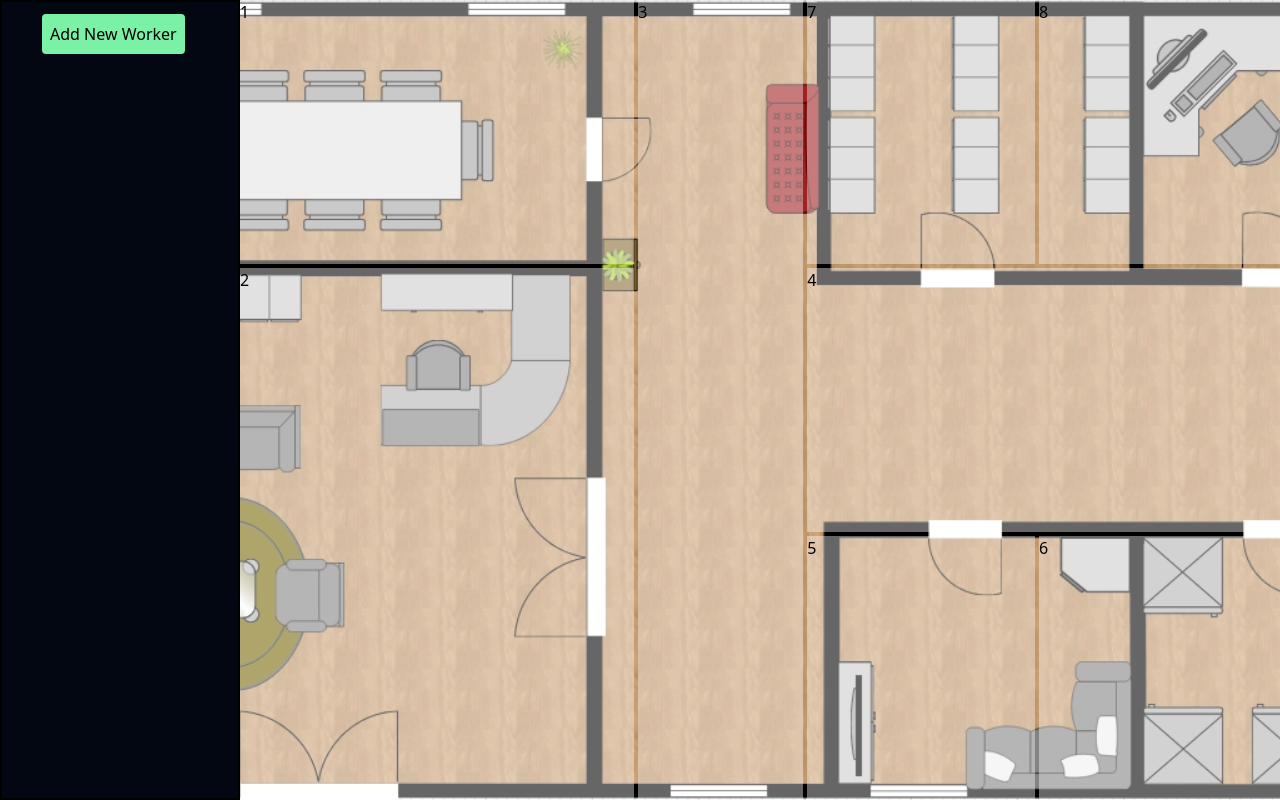
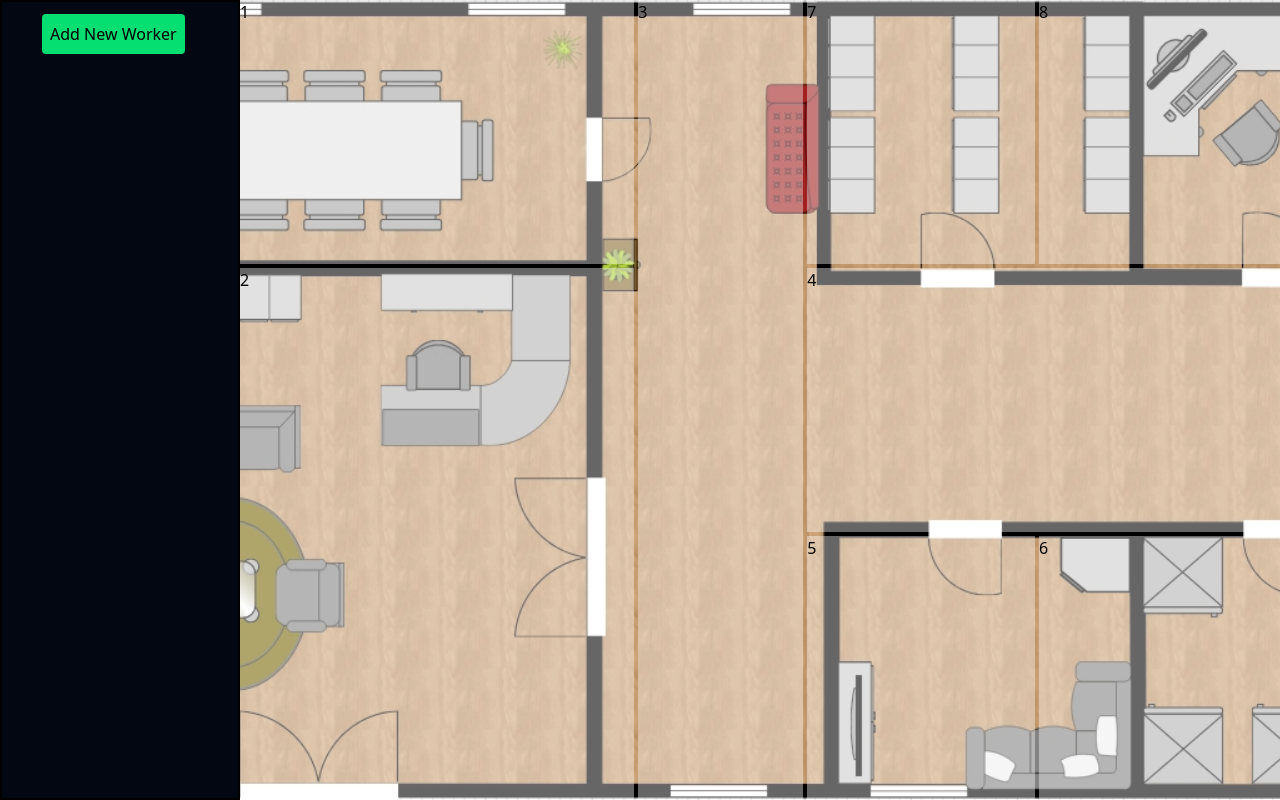
Before and after one commit to vitoCorl1/WorkSphere, a website: page src/index.html in a window 1280 px wide. Drawn offline with Linux system fonts and the light colour scheme.

```diff
--- a/src/index.html
+++ b/src/index.html
@@ -9,7 +9,7 @@
 <body>
     <div class="flex h-screen">
         <div class="w-60 border-2 bg-gray-950">
-            <button id="add-Worker-Button" class="ml-10 mt-3 bg-green-300 text-black p-2 rounded cursor-pointer">Add New Worker</button>
+            <button id="add-Worker-Button" class="ml-10 mt-3 bg-green-400 text-black p-2 rounded cursor-pointer">Add New Worker</button>
         </div>
 
         <!-- add worker modele  -->
```
Also changed, not shown: src/output.css.
